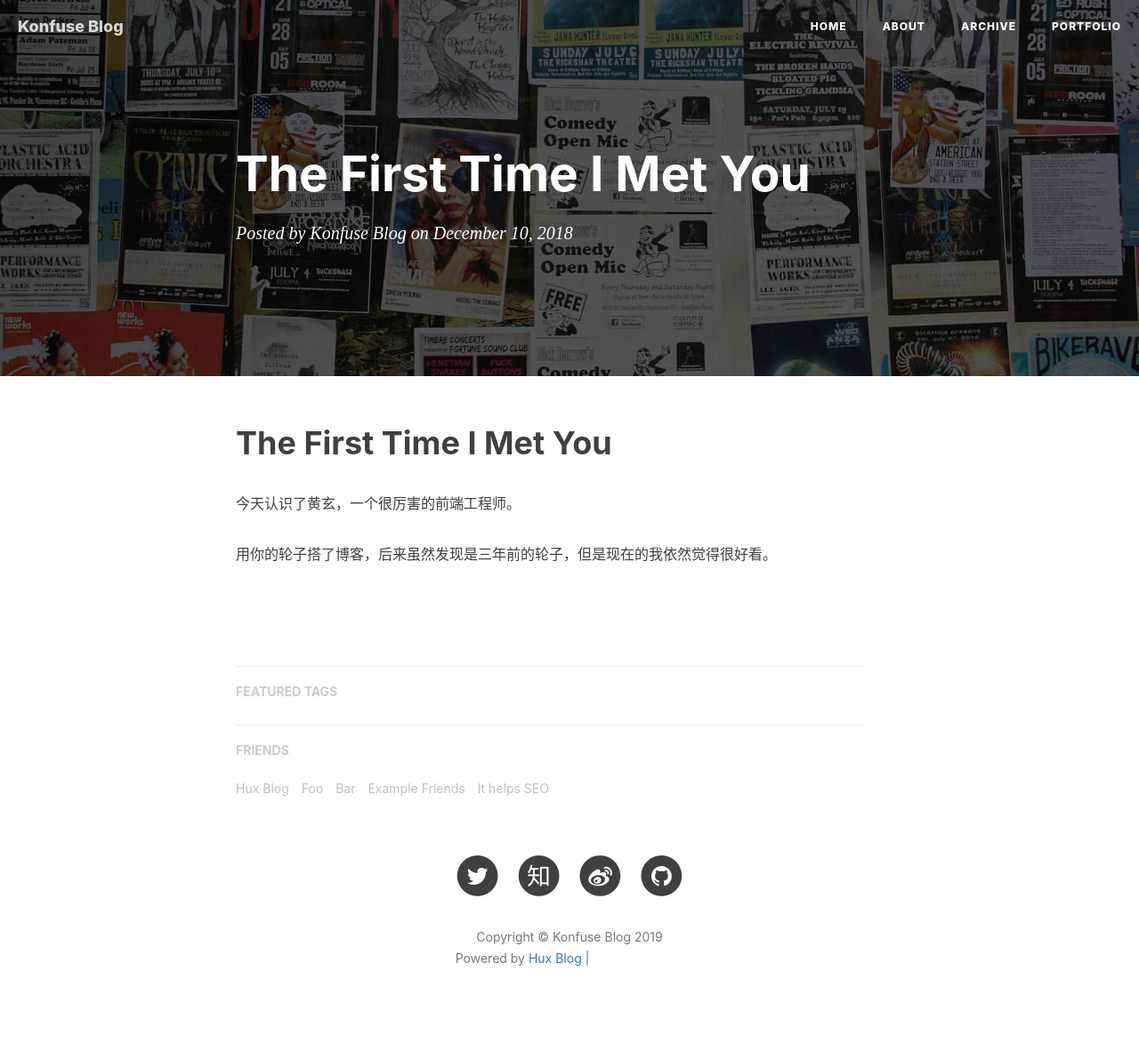
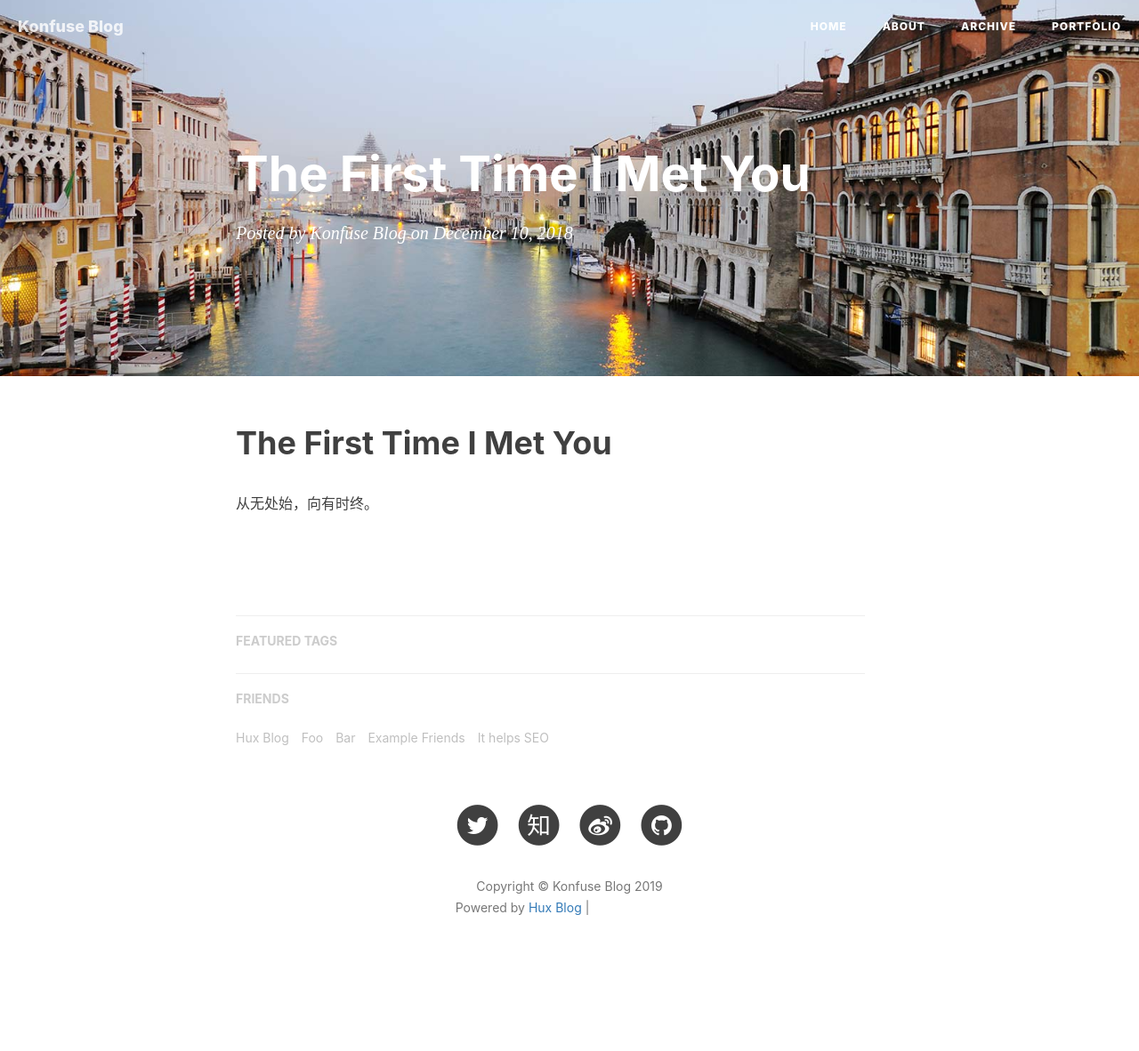
Before and after one commit to Konfuse/konfuse.github.io, a Jekyll site: the page built from _posts/2018-12-10-The-First-Time-I-Met-You.md, in a window 1280 px wide. Shown: the whole page at 89% size. Built offline with Jekyll 4.4.1, drawn with Linux system fonts in a browser that asks for light colours; nearby versions of some CDN libraries; our own code applies the rules of GitHub Pages for plain Markdown files; comment, search, counter and statistics services are not loaded; after the commit the page ends 1125 px from its top, so only the background shows below that; grey boxes are pictures that could not be loaded.

Commit message:
build v1.0

```diff
--- a/_config.yml
+++ b/_config.yml
@@ -1,7 +1,7 @@
 # Site settings
 title: Konfuse Blog
 SEOTitle: 軍的博客 | Konfuse Blog
-header-img: img/home-bg.jpg
+header-img: img/home-venice.jpg
 email: konfuse@foxmail.com
 description: "生活、程序与艺术 | Konfuse，Life Lover，Software Engineer，Data Analyst | 这里是 @Konfuse 的个人博客，记录生活中的小确幸。"
 keyword: "Konfuse, Konfuse Blog, 博客, 生活, 互联网, Web, BigData"
@@ -79,7 +79,7 @@
 # Sidebar settings
 sidebar: true                           # whether or not using Sidebar.
 sidebar-about-description: "For the next quantum leap<br>离开世界之前，一切都是过程"
-sidebar-avatar: /img/avatar-hux-ny.jpg      # use absolute URL, seeing it's used in both `/` and `/about/`
+sidebar-avatar: /img/avatar-konfuse-ny.jpg      # use absolute URL, seeing it's used in both `/` and `/about/`
 
 
 
--- a/_posts/2018-12-10-The-First-Time-I-Met-You.md
+++ b/_posts/2018-12-10-The-First-Time-I-Met-You.md
@@ -1,5 +1,3 @@
 # The First Time I Met You
 
-今天认识了黄玄，一个很厉害的前端工程师。
-
-用你的轮子搭了博客，后来虽然发现是三年前的轮子，但是现在的我依然觉得很好看。
+从无处始，向有时终。
```
Also changed, not shown: img/avatar-konfuse-ny.jpg (added), img/favicon.ico, img/home-venice.jpg (added).
